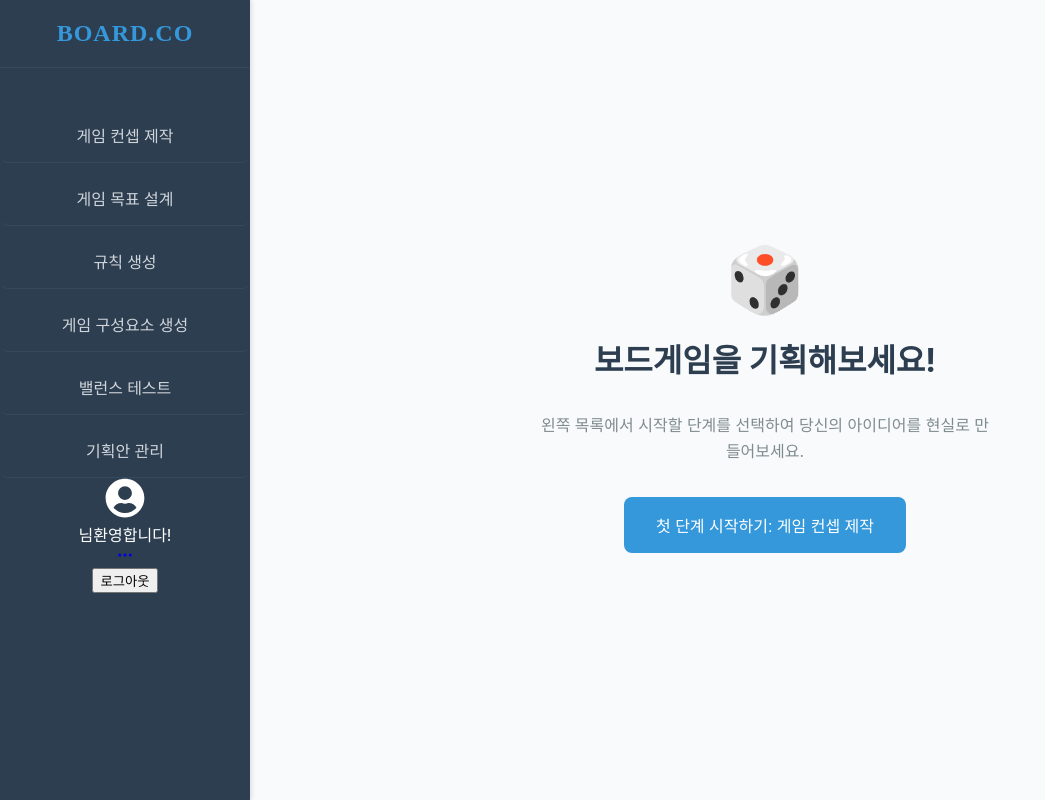
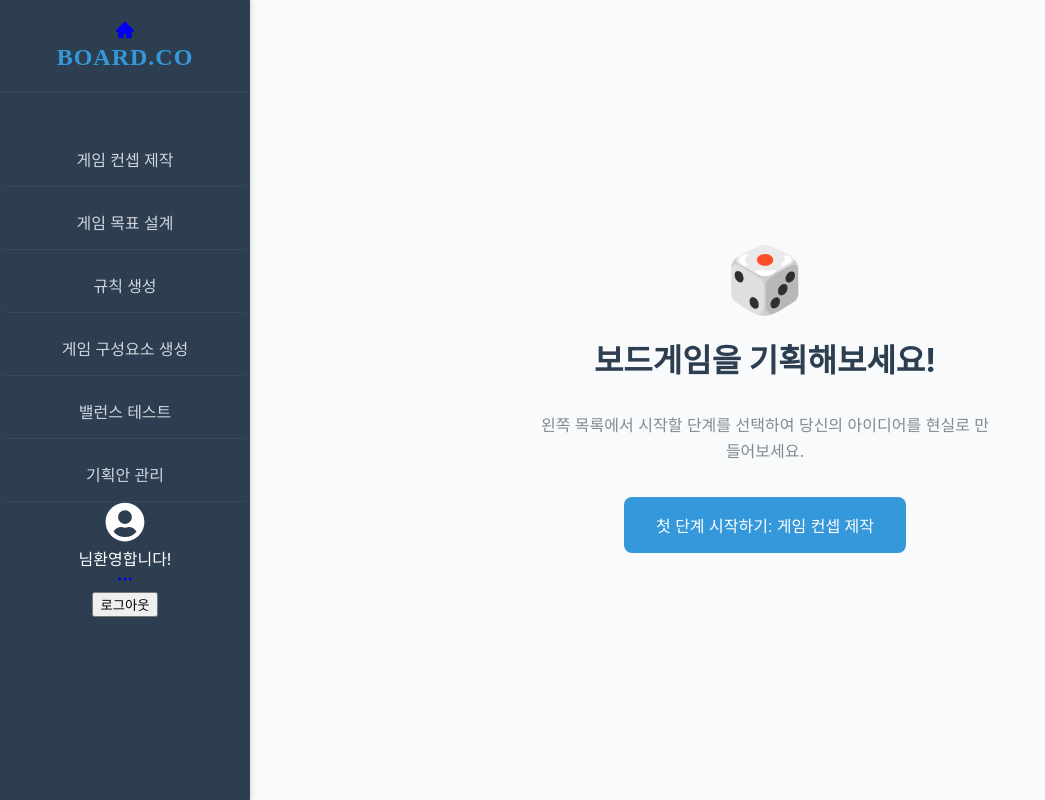
Before and after one commit to illilili/boardgame-assistant, a React (Create React App) app in the folder frontend/: page /plan in a window 1280 px wide. Shown: the whole page, without its empty margins (0-1045 px from the left). Built offline with nearby package versions, Linux system fonts and the light colour scheme; no server answers; the HTML template or start-up script is replaced by a standard one.

Commit message:
feat: 홈 버튼 보완, 라우터에 마이페이지 추가

```diff
--- a/frontend/src/plan/Plan.jsx
+++ b/frontend/src/plan/Plan.jsx
@@ -12,6 +12,7 @@ import Review from './Review';
 import WelcomeScreen from './WelcomeScreen';
 import PlanPage from './PlanPage';
 
+import { AiFillHome } from 'react-icons/ai'; //홈 버튼
 import { FaUserCircle } from 'react-icons/fa'; //프로필
 import { FiMoreHorizontal } from 'react-icons/fi';
 import { getMyPageInfo } from '../api/users'; //마이페이지 api 사용
@@ -76,6 +77,8 @@ function Plan() {
     <div className="workspace-container new-design">
       <aside className="workspace-sidebar">
         <div className="sidebar-header">
+          <Link to="/" className="flex items-center gap-2 mb-4 px-4 py-2 rounded hover:text-teal-500 font-semibold" >
+          <AiFillHome size={20} /></Link>
           <div className="logo">BOARD.CO</div>
         </div>
         <ul className="workspace-nav-list">
--- a/frontend/src/publishing/Publishing.jsx
+++ b/frontend/src/publishing/Publishing.jsx
@@ -6,6 +6,7 @@ import './Publishing.css';
 import SubmissionDetail from './SubmissionDetail';
 import WelcomeScreen from './WelcomeScreen';
 
+import { AiFillHome } from 'react-icons/ai'; //홈 버튼
 import { FaUserCircle } from 'react-icons/fa'; //프로필
 import { FiMoreHorizontal } from 'react-icons/fi';
 import { getMyPageInfo } from '../api/users'; //마이페이지 api 사용
@@ -171,6 +172,8 @@ function Publishing() {
     <div className="publishing-workspace">
       <aside className="workspace-sidebar">
       <div className="sidebar-header">
+        <Link to="/" className="flex items-center gap-2 mb-4 px-4 py-2 rounded hover:text-teal-500 font-semibold" >
+        <AiFillHome size={20} /></Link>
         <div className="logo">BOARD.CO</div>
       </div>
 
--- a/frontend/src/router.js
+++ b/frontend/src/router.js
@@ -14,6 +14,7 @@
 
     import Login from './pages/auth/Login';
     import SignUp from './pages/auth/SignUp';
+    import MyPage from './pages/users/MyPage';
 
     const router = createBrowserRouter([
         {
@@ -80,6 +81,11 @@
             id: 12,
             path:'/signup',
             element: <SignUp/>
+        },
+        {
+            id: 13,
+            path:'/mypage',
+            element: <MyPage/>
         }
     ]);
     export default router;
```
